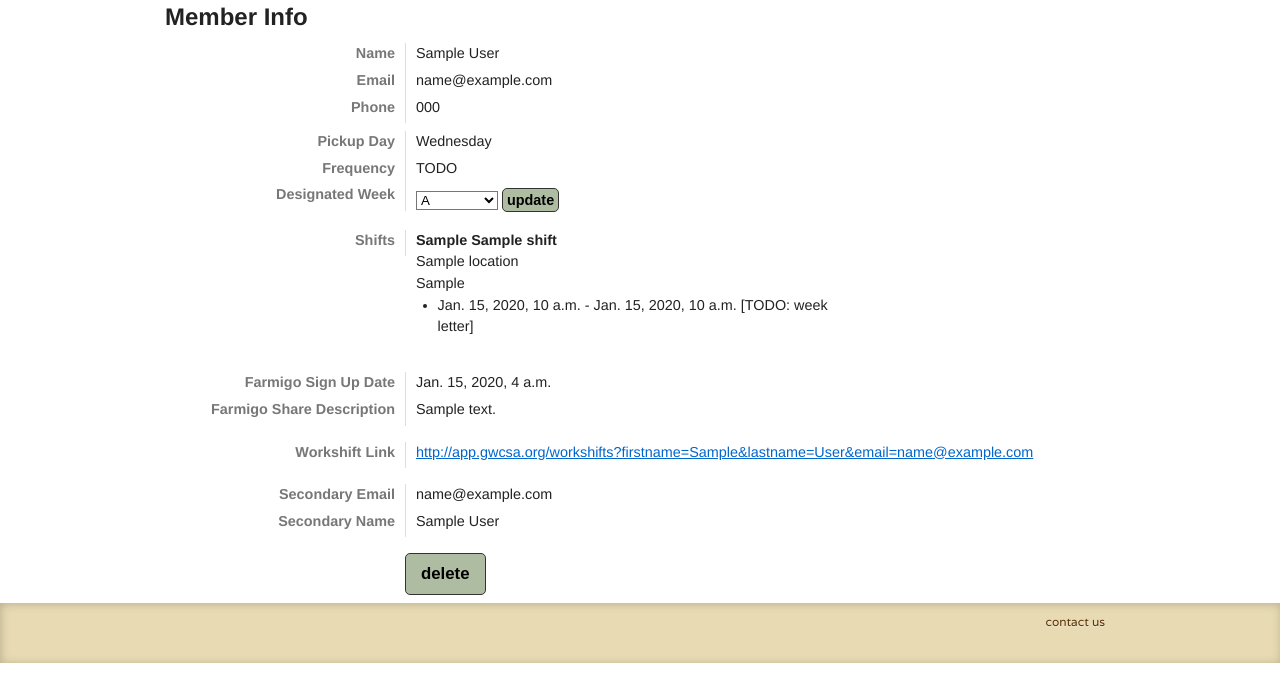
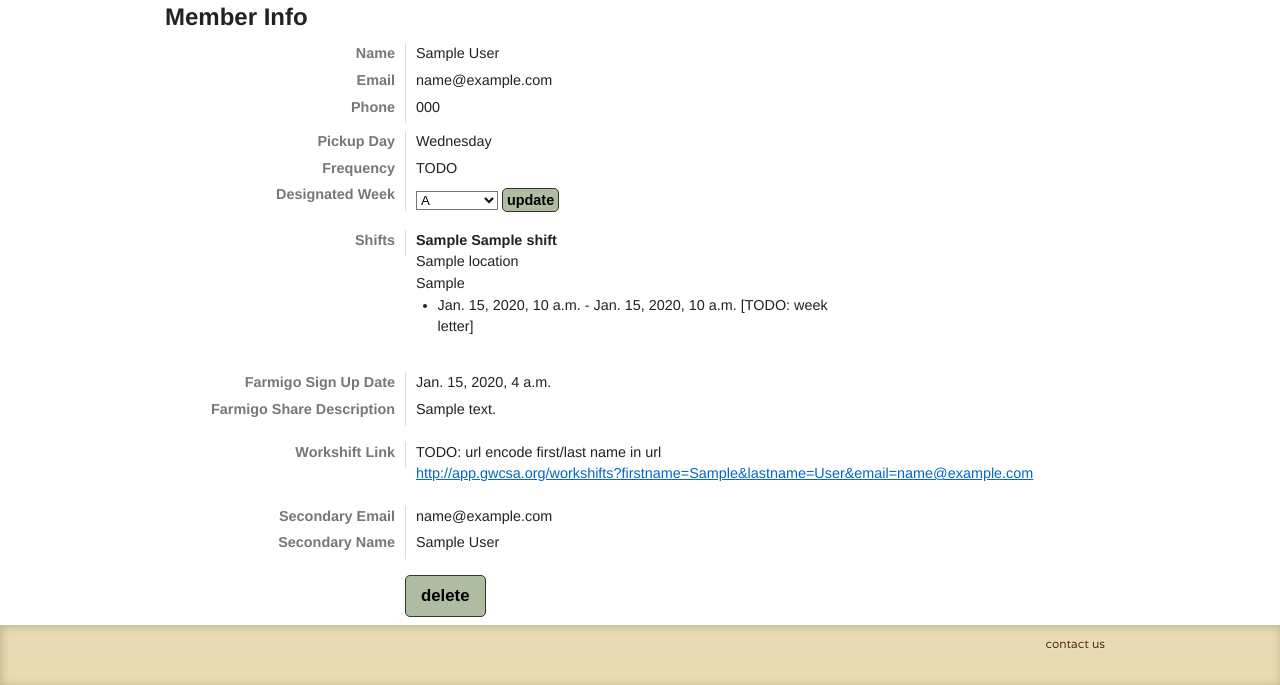
Before and after one commit to alexislin/gwcsa-heroku, a Django app: template gwcsa_heroku/templates/admin_memberdetail.html in a window 1280 px wide. Shown: the part 238-923 px from the top of the page. Before the commit the page ends 901 px from the top, so only its background shows below. Run offline with Django 3.2, Linux system fonts and the light colour scheme; tables that the repository leaves empty hold one stand-in row (values such as "Sample post"); the template is opened without the code that fills it: values that come from a table or form of the project are taken from there, most other values are stand-ins (such as "Sample title", 1, 10 or a date in 2020); some libraries are stand-ins or nearby versions.

Commit message:
add visible TODO note in member detail page

```diff
--- a/gwcsa_heroku/templates/admin_memberdetail.html
+++ b/gwcsa_heroku/templates/admin_memberdetail.html
@@ -67,7 +67,7 @@
   </div>
   <div class="span-24 last below-16">
     <!-- TODO: url encode the first and last name in the link (have had members with spaces in name) -->
-    <div class="span-6 label">Workshift Link</div><div class="span-17 last value"><a target="_blank" href="http://app.gwcsa.org/workshifts?firstname={{member.first_name}}&lastname={{member.last_name}}&email={{member.email}}">http://app.gwcsa.org/workshifts?firstname={{member.first_name}}&lastname={{member.last_name}}&email={{member.email}}</a></div>
+    <div class="span-6 label">Workshift Link</div><div class="span-17 last value">TODO: url encode first/last name in url<br /><a target="_blank" href="http://app.gwcsa.org/workshifts?firstname={{member.first_name}}&lastname={{member.last_name}}&email={{member.email}}">http://app.gwcsa.org/workshifts?firstname={{member.first_name}}&lastname={{member.last_name}}&email={{member.email}}</a></div>
   </div>
   {% if member.secondary_email %}
   <div class="span-24 last below-16">
```
